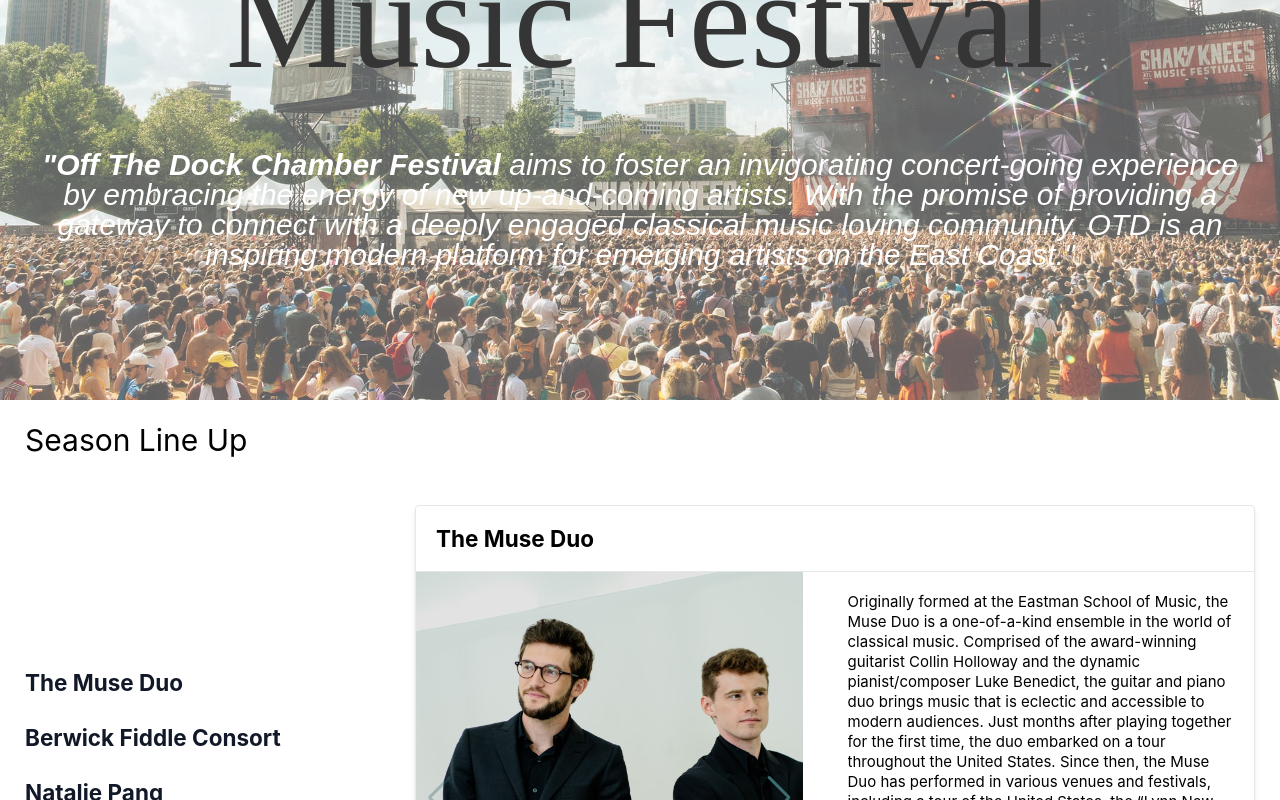
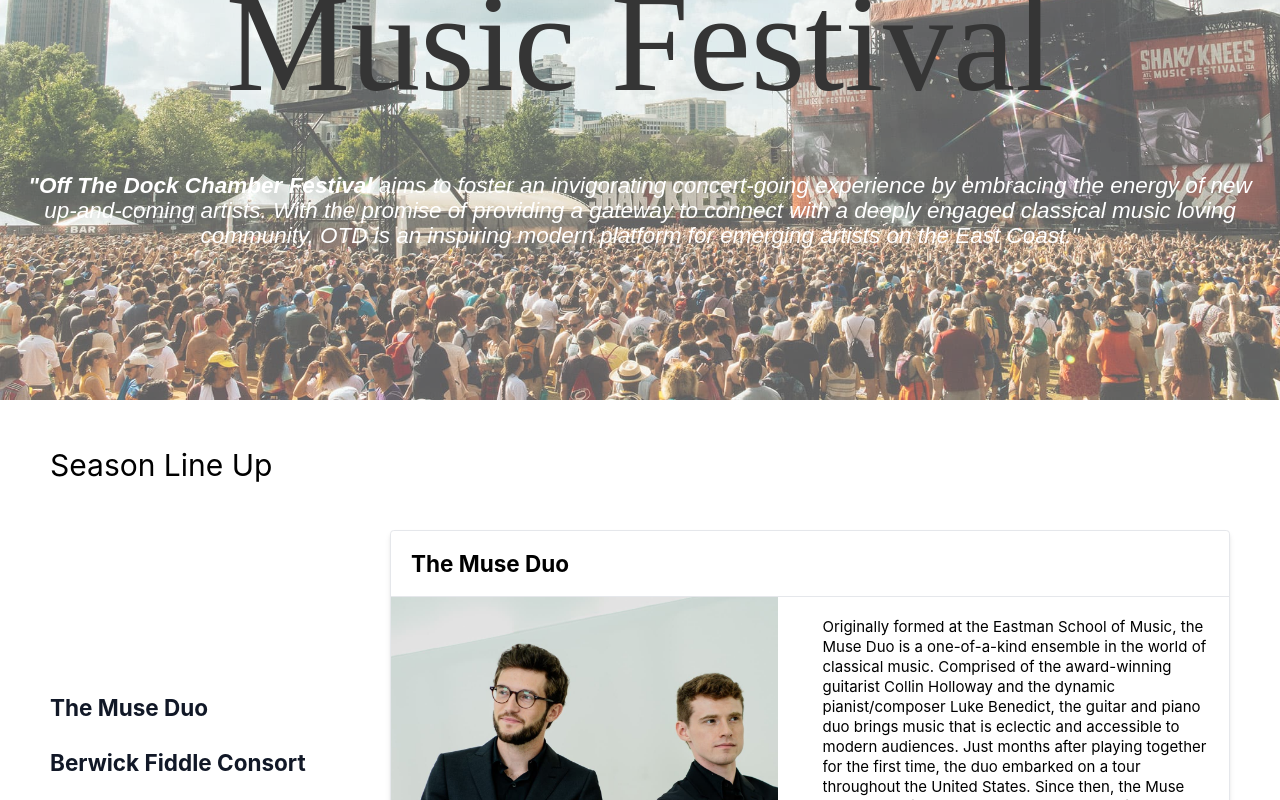
Before and after one commit to sungminlee417/Collin-Luke-Joe-Festival, a React (Create React App) app: page / in a window 1280 px wide. Shown: the part 400-1200 px from the top of the page. Built offline with nearby package versions, Linux system fonts and the light colour scheme.

Commit message:
added design

```diff
--- a/src/components/Artists.tsx
+++ b/src/components/Artists.tsx
@@ -206,7 +206,7 @@ const Artists = () => {
   const [currentArtist, setCurrentArtist] = useState<number>(0);
 
   return (
-    <section className="performances-section p-10">
+    <section className="performances-section m-10 p-10">
       <h3 className="text-5xl">Season Line Up</h3>
       <div className="py-20 flex justify-between items-center">
         <ul className="flex flex-col gap-12">
@@ -219,7 +219,7 @@ const Artists = () => {
                     setCurrentArtist(artist.id);
                   }}
                 >
-                  <span>{artist.name}</span>
+                  <span className="artist-name">{artist.name}</span>
                   <span className="underline"></span>
                 </button>
               </li>
--- a/src/components/LandingPage.tsx
+++ b/src/components/LandingPage.tsx
@@ -11,7 +11,7 @@ const LandingPage = () => {
         <div className="absolute flex flex-col justify-center text-10xl text-[#353535] h-full font-playfair text-center opacity-1 z-1">
           <div className="opacity-100"> Long Lake</div>
           <div> Music Festival</div>
-          <div className="text-5xl text-white italic p-10 font-source">
+          <div className="text-4xl text-white italic p-10 font-source">
           <strong>"Off The Dock Chamber Festival</strong> aims to foster an
           invigorating concert-going experience by embracing the energy of new
           up-and-coming artists. With the promise of providing a gateway to
--- a/src/index.css
+++ b/src/index.css
@@ -60,7 +60,7 @@ button {
 
 
 /* ARTIST BIO LINK BUTTON */
-.artist-btn .underline {
+.artist-btn .underline{
   position: absolute;
   bottom: 0;
   left: 0;
@@ -72,6 +72,11 @@ button {
 
 .artist-btn:hover .underline {
   width: 100%;
+  background-color: #3C6E71;
+}
+
+.artist-btn:hover .artist-name {
+  color: #3C6E71;
 }
 
 /* SWIPER STYLES */
```
